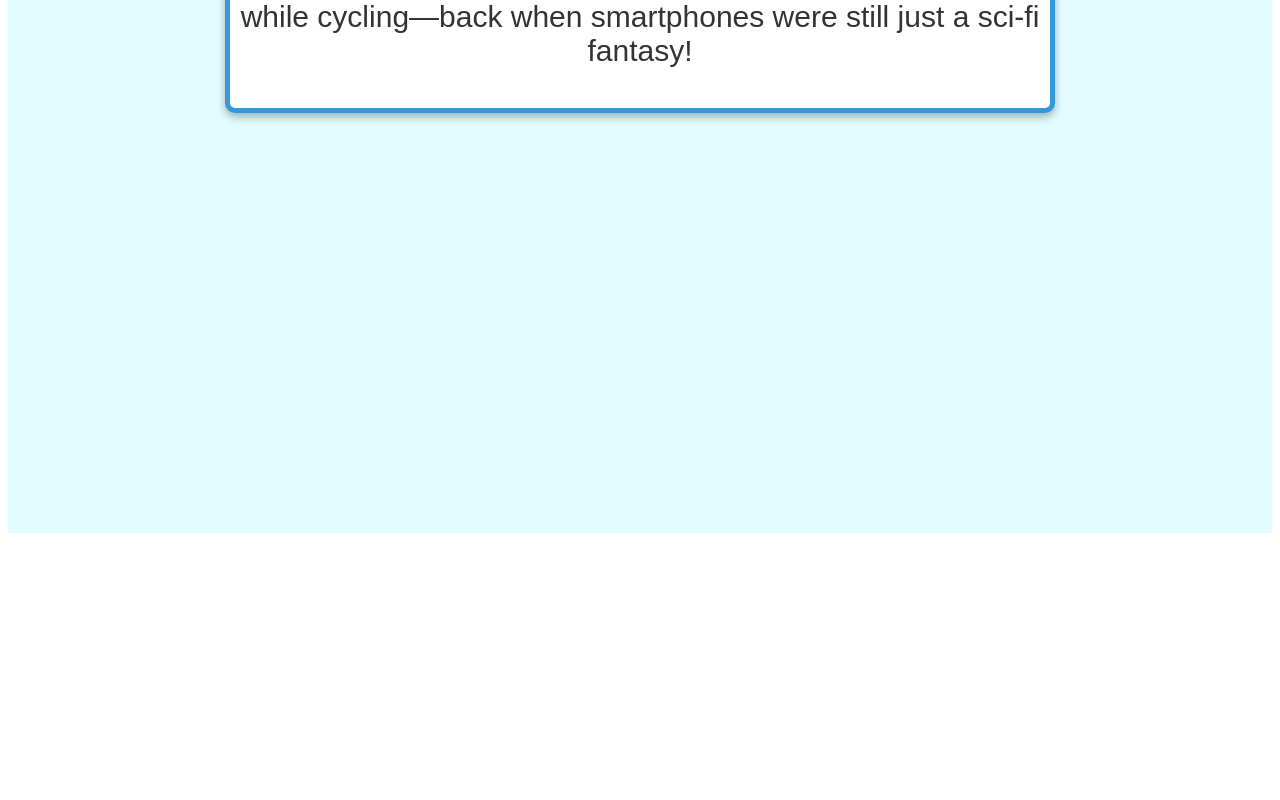
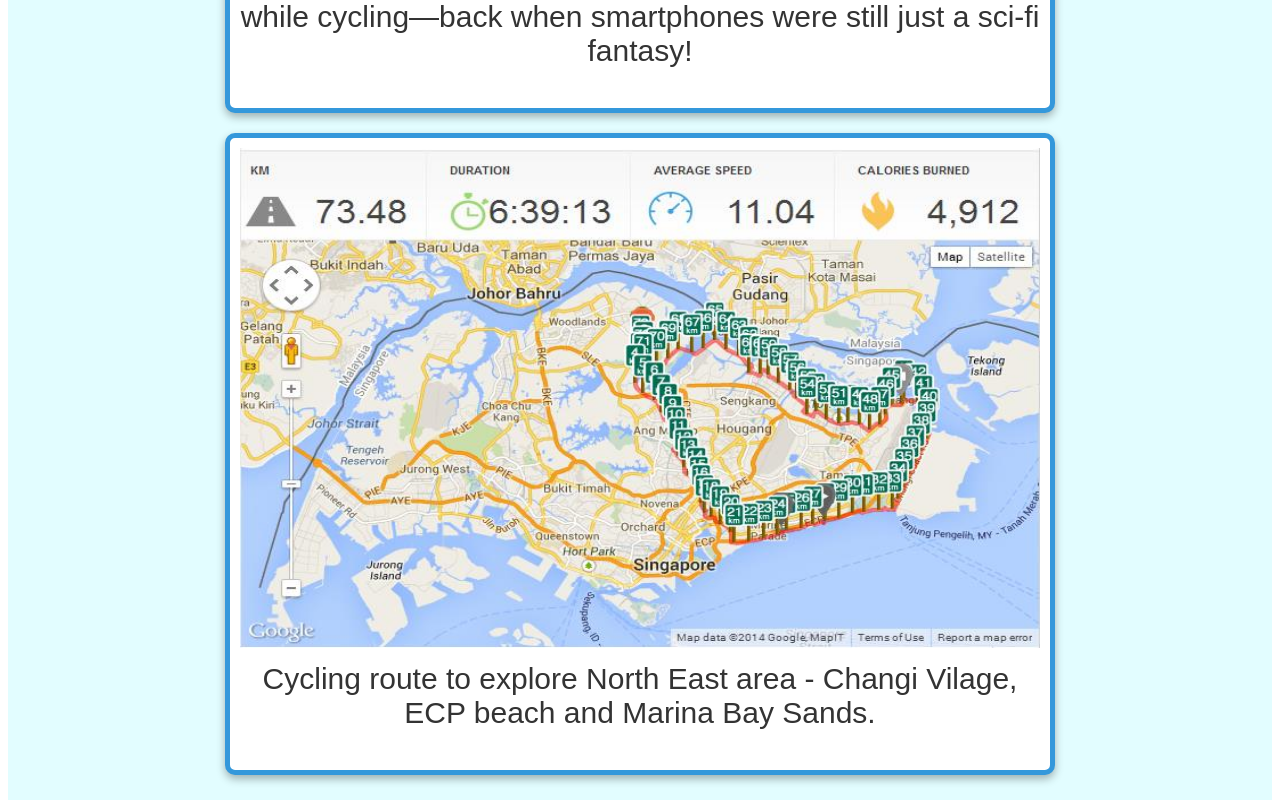
Before and after one commit to tcwong2024/CE7-M2-ST-Angular-Web-Application, an Angular app: page / in a window 1280 px wide. Shown: the part 2020-2820 px from the top of the page. Before the commit the page ends 2561 px from the top, so only its background shows below. Built offline with nearby package versions, Linux system fonts and the light colour scheme.

Commit message:
update story

```diff
--- a/src/app/cycling-story/cycling-story.component.html
+++ b/src/app/cycling-story/cycling-story.component.html
@@ -45,7 +45,7 @@
       </div>
     </div>
 
-    <!-- <div class="image-container">
+    <div class="image-container">
       <div class="images">
         <img
           class="img-size"
@@ -58,7 +58,7 @@
         </p>
       </div>
     </div>
-
+    <!--
     <div class="image-container">
       <div class="images">
         <img
```
